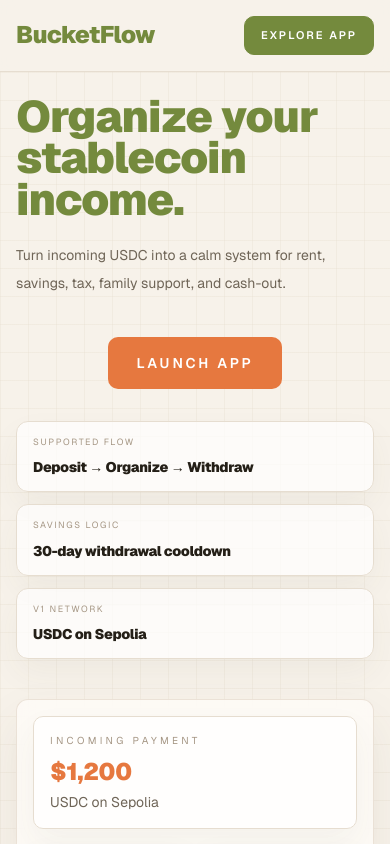
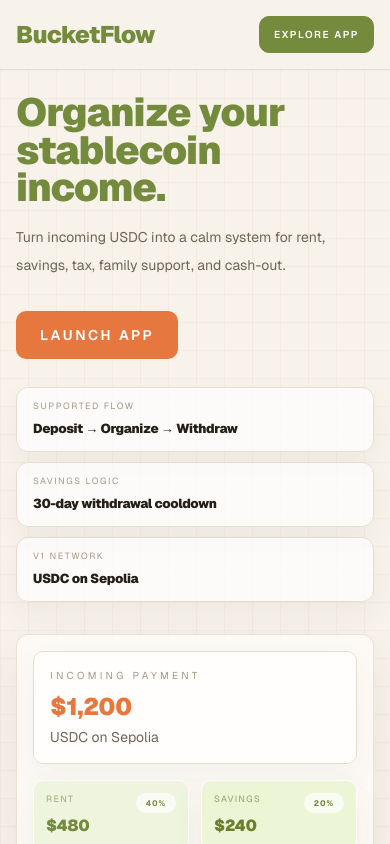
Before and after one commit to faelic/bucketflow, a Next.js app in the folder frontend/: page / in a window 390 px wide. Shown: the top 844 px of the page. Built offline with nearby package versions, Linux system fonts and the light colour scheme; what wagmi would draw is missing.

Commit message:
mobile landing page hero

```diff
--- a/frontend/src/app/page.tsx
+++ b/frontend/src/app/page.tsx
@@ -90,7 +90,7 @@ export default function Home() {
 
           <Link
             href="/app"
-            className="rounded-[10px] border border-[var(--accent-strong)] bg-[var(--accent-strong)] px-4 py-2.5 text-[11px] font-semibold uppercase tracking-[0.18em] text-white transition hover:bg-[var(--accent)] sm:px-5 sm:text-xs sm:tracking-[0.25em]"
+            className="rounded-[10px] border border-[var(--accent-strong)] bg-[var(--accent-strong)] px-3.5 py-2.5 text-[10px] font-semibold uppercase tracking-[0.16em] text-white transition hover:bg-[var(--accent)] sm:px-5 sm:text-xs sm:tracking-[0.25em]"
           >
             Explore App
           </Link>
@@ -98,13 +98,13 @@ export default function Home() {
       </section>
 
       <section className="hero-grid relative overflow-hidden">
-        <div className="mx-auto grid w-full max-w-7xl gap-10 px-4 pb-10 pt-6 sm:px-6 md:pb-16 md:pt-10 lg:grid-cols-[1.05fr_0.95fr] lg:gap-12 lg:px-8 lg:pb-20 lg:pt-20">
+        <div className="mx-auto grid w-full max-w-7xl gap-8 px-4 pb-8 pt-6 sm:px-6 md:gap-10 md:pb-16 md:pt-10 lg:grid-cols-[1.05fr_0.95fr] lg:gap-12 lg:px-8 lg:pb-20 lg:pt-20">
           <div className="relative z-10">
 
-            <h1 className="max-w-3xl text-[2.75rem] font-black leading-[0.95] tracking-tight text-[var(--accent-strong)] sm:text-6xl lg:text-7xl">
+            <h1 className="max-w-3xl text-[2.45rem] font-black leading-[0.96] tracking-tight text-[var(--accent-strong)] sm:text-6xl lg:text-7xl">
               Organize your stablecoin income.
             </h1>
-            <p className="mt-5 max-w-xl text-sm leading-7 text-[var(--soft-ink)] sm:text-lg sm:leading-8">
+            <p className="mt-4 max-w-xl text-sm leading-7 text-[var(--soft-ink)] sm:mt-5 sm:text-lg sm:leading-8">
               <span className="sm:hidden">
                 Turn incoming USDC into a calm system for rent, savings, tax, family support, and cash-out.
               </span>
@@ -115,38 +115,38 @@ export default function Home() {
               </span>
             </p>
 
-            <div className="mt-10 flex justify-center sm:justify-start">
+            <div className="mt-8 flex justify-start sm:mt-10">
               <Link
                 href="/app"
-                className="inline-flex items-center justify-center self-center rounded-[10px] bg-[var(--action)] px-7 py-4 text-sm font-semibold uppercase tracking-[0.2em] text-white transition hover:translate-y-[-1px] hover:bg-[var(--action-strong)] sm:self-auto"
+                className="inline-flex items-center justify-center rounded-[10px] bg-[var(--action)] px-6 py-3.5 text-sm font-semibold uppercase tracking-[0.18em] text-white transition hover:translate-y-[-1px] hover:bg-[var(--action-strong)] sm:px-7 sm:py-4 sm:tracking-[0.2em]"
               >
                 Launch App
               </Link>
 
             </div>
 
-            <div className="mt-8 grid gap-3 sm:mt-10 sm:grid-cols-3">
-              <div className="rounded-[12px] border border-[var(--line)] bg-white/70 px-4 py-3.5 shadow-[0_14px_32px_rgba(86,73,50,0.05)] sm:py-4">
+            <div className="mt-7 grid gap-2.5 sm:mt-10 sm:grid-cols-3 sm:gap-3">
+              <div className="rounded-[12px] border border-[var(--line)] bg-white/70 px-4 py-3 shadow-[0_12px_28px_rgba(86,73,50,0.05)] sm:py-4">
                 <p className="text-[9px] uppercase tracking-[0.18em] text-[var(--muted)] sm:text-[10px] sm:tracking-[0.28em]">
                   Supported flow
                 </p>
-                <p className="mt-2 text-sm font-black tracking-tight text-[var(--ink)]">
+                <p className="mt-1.5 text-[13px] font-black tracking-tight text-[var(--ink)] sm:mt-2 sm:text-sm">
                   Deposit → Organize → Withdraw
                 </p>
               </div>
-              <div className="rounded-[12px] border border-[var(--line)] bg-white/70 px-4 py-3.5 shadow-[0_14px_32px_rgba(86,73,50,0.05)] sm:py-4">
+              <div className="rounded-[12px] border border-[var(--line)] bg-white/70 px-4 py-3 shadow-[0_12px_28px_rgba(86,73,50,0.05)] sm:py-4">
                 <p className="text-[9px] uppercase tracking-[0.18em] text-[var(--muted)] sm:text-[10px] sm:tracking-[0.28em]">
                   Savings logic
                 </p>
-                <p className="mt-2 text-sm font-black tracking-tight text-[var(--ink)]">
+                <p className="mt-1.5 text-[13px] font-black tracking-tight text-[var(--ink)] sm:mt-2 sm:text-sm">
                   30-day withdrawal cooldown
                 </p>
               </div>
-              <div className="rounded-[12px] border border-[var(--line)] bg-white/70 px-4 py-3.5 shadow-[0_14px_32px_rgba(86,73,50,0.05)] sm:py-4">
+              <div className="rounded-[12px] border border-[var(--line)] bg-white/70 px-4 py-3 shadow-[0_12px_28px_rgba(86,73,50,0.05)] sm:py-4">
                 <p className="text-[9px] uppercase tracking-[0.18em] text-[var(--muted)] sm:text-[10px] sm:tracking-[0.28em]">
                   V1 network
                 </p>
-                <p className="mt-2 text-sm font-black tracking-tight text-[var(--ink)]">
+                <p className="mt-1.5 text-[13px] font-black tracking-tight text-[var(--ink)] sm:mt-2 sm:text-sm">
                   USDC on Sepolia
                 </p>
               </div>
```
